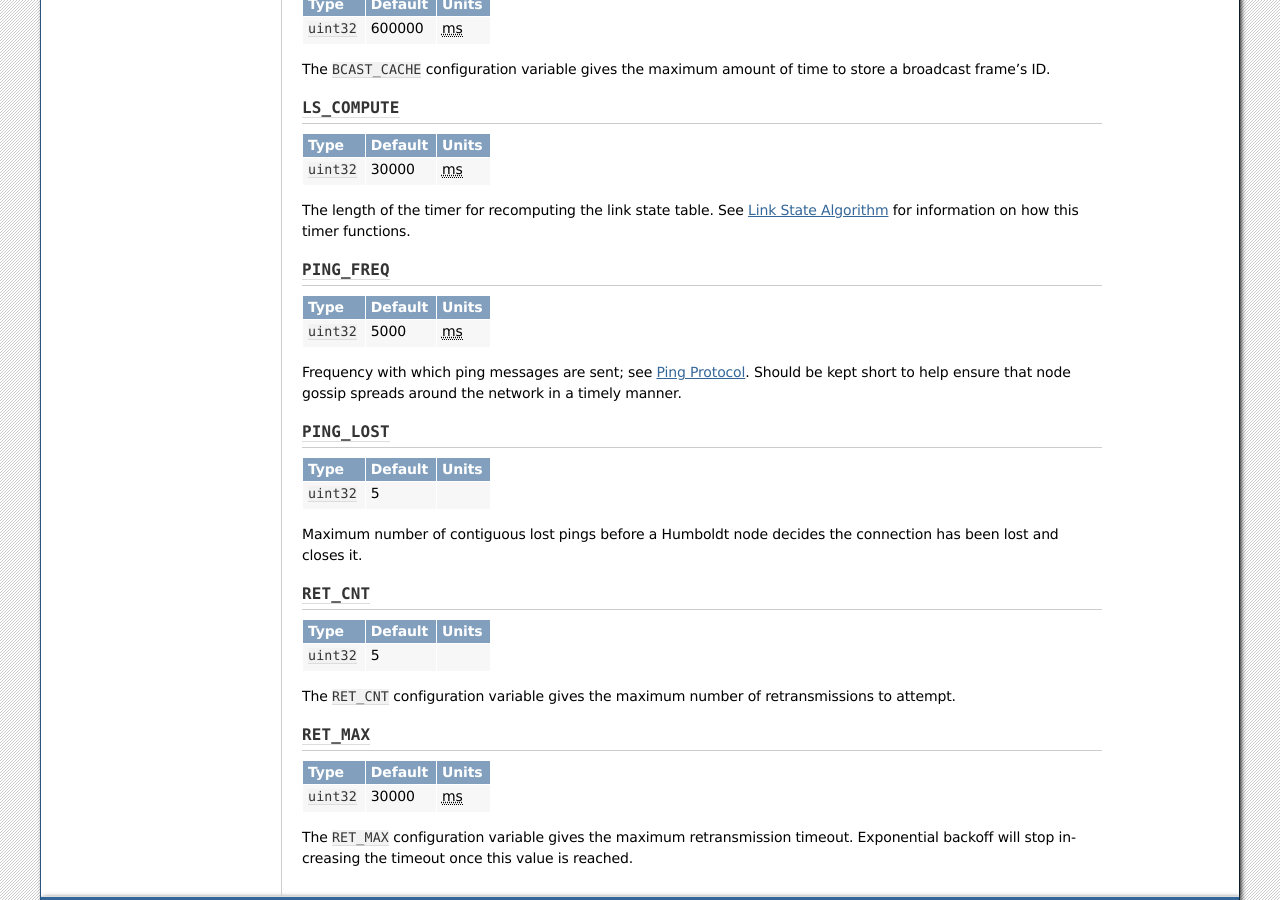
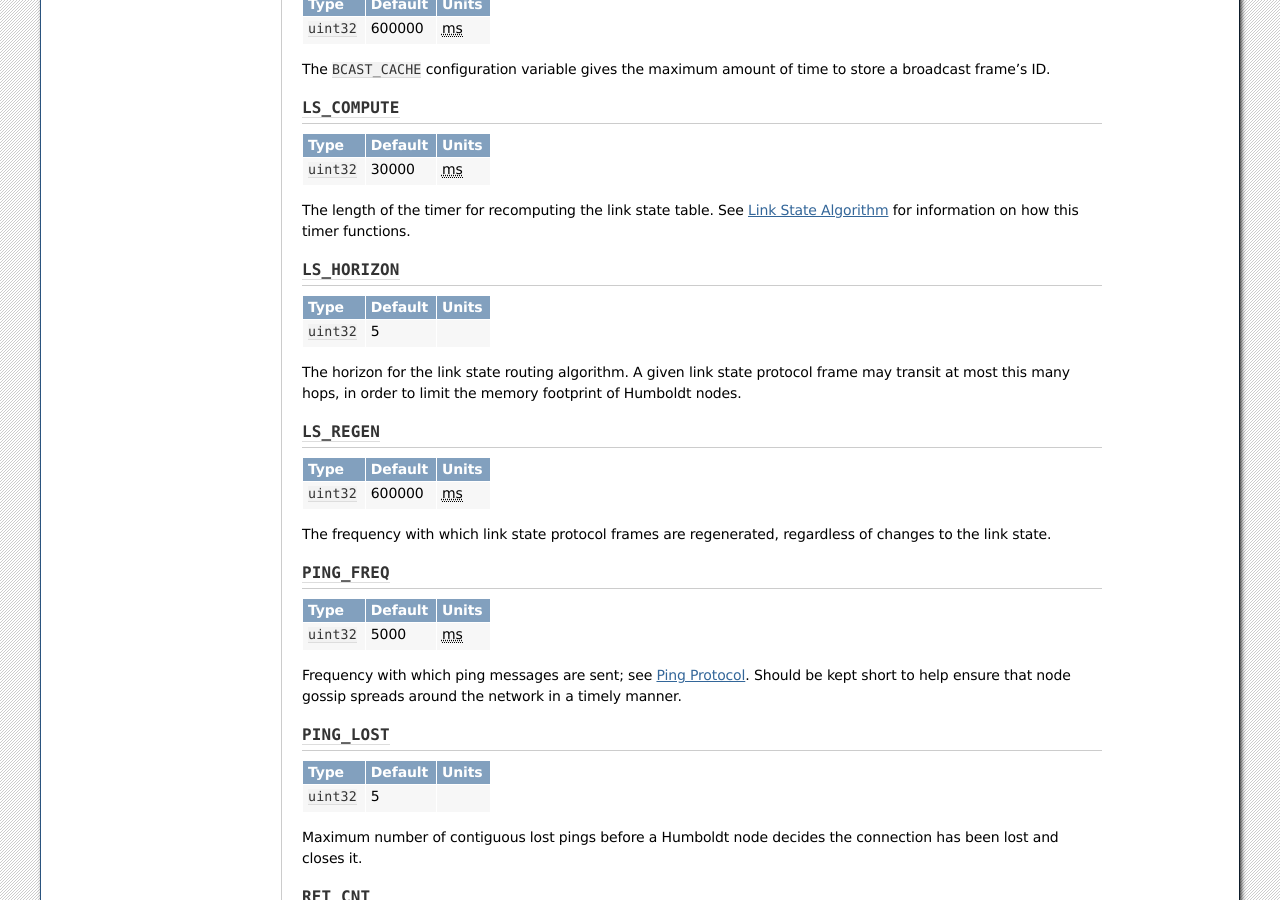
Before and after one commit to hydralang/humboldt-doc, a Sphinx documentation site: the page built from source/configuration.rst, in a window 1280 px wide and 900 px high, scrolled down 981 px. Built offline with Sphinx 7.4.7, drawn with Linux system fonts in a browser that asks for light colours.

Commit message:
Document link state protocol
This commit includes the documentation of the link state protocol.  It
also includes a discussion of debouncing, which may need to be moved to
basics.rst and referenced in the discussion of the link state algorithm.

```diff
--- a/source/configuration.rst
+++ b/source/configuration.rst
@@ -136,6 +136,45 @@ The length of the timer for recomputing the link state table.  See
 :ref:`link-state-algorithm` for information on how this timer
 functions.
 
+.. _ls-horizon:
+
+``LS_HORIZON``
+--------------
+
+.. list-table::
+   :header-rows: 1
+   :widths: auto
+
+   * - Type
+     - Default
+     - Units
+   * - ``uint32``
+     - 5
+     -
+
+The horizon for the link state routing algorithm.  A given link state
+protocol frame may transit at most this many hops, in order to limit
+the memory footprint of Humboldt nodes.
+
+.. _ls-regen:
+
+``LS_REGEN``
+------------
+
+.. list-table::
+   :header-rows: 1
+   :widths: auto
+
+   * - Type
+     - Default
+     - Units
+   * - ``uint32``
+     - 600000
+     - :abbr:`ms (milliseconds)`
+
+The frequency with which link state protocol frames are regenerated,
+regardless of changes to the link state.
+
 .. _ping-freq:
 
 ``PING_FREQ``
--- a/source/high-level.rst
+++ b/source/high-level.rst
@@ -125,6 +125,7 @@ network name (which are interpreted to be public addresses) if there
 are no common networks or if connections via the other URIs failed.
 
 .. index:: ! security layer
+.. _security-layer:
 
 Security Layer
 ==============
```
Also changed, not shown: source/glossary.rst (+8 -0 lines), source/support.rst (+116 -3 lines), source/tables.rst (+13 -0 lines), 1 other file.
